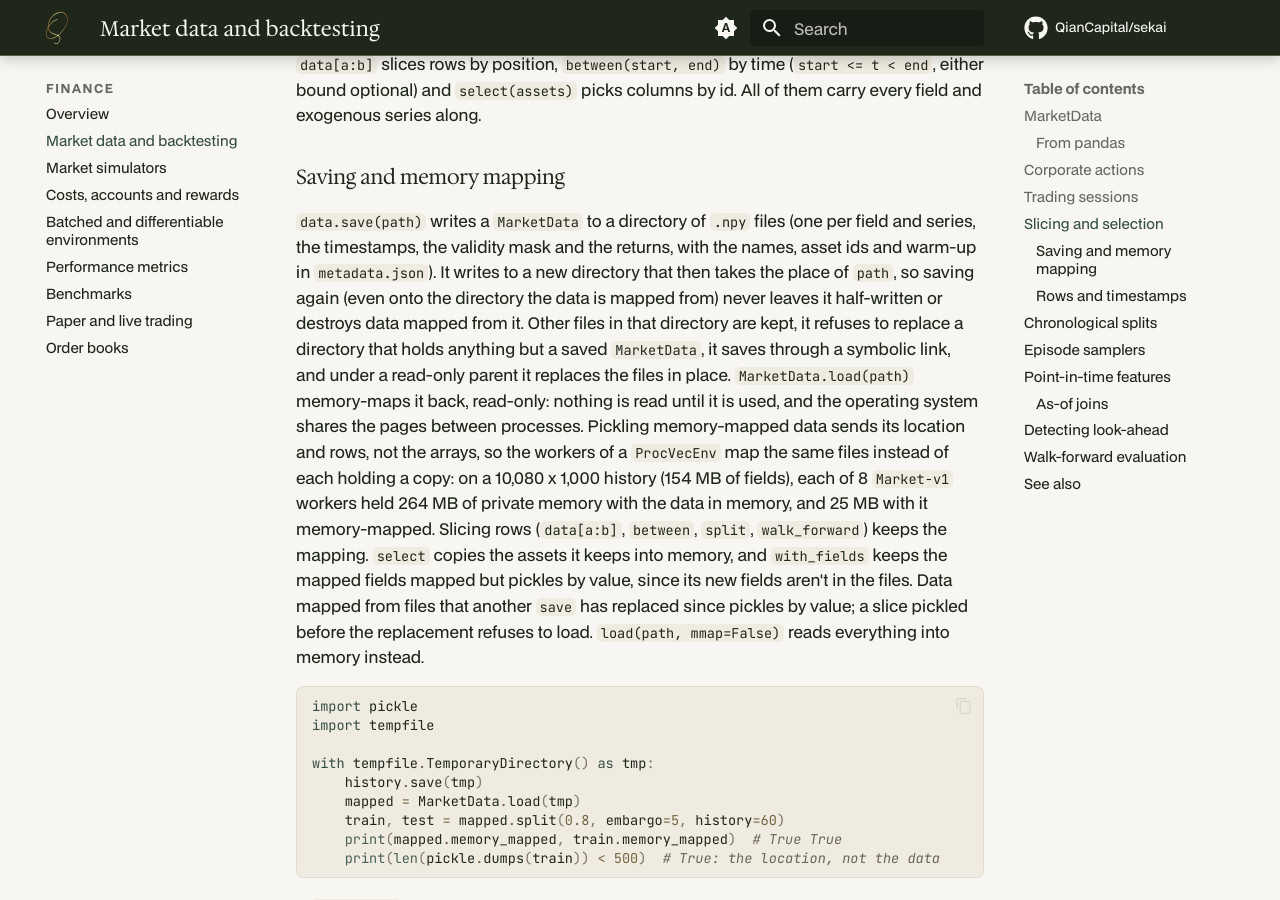
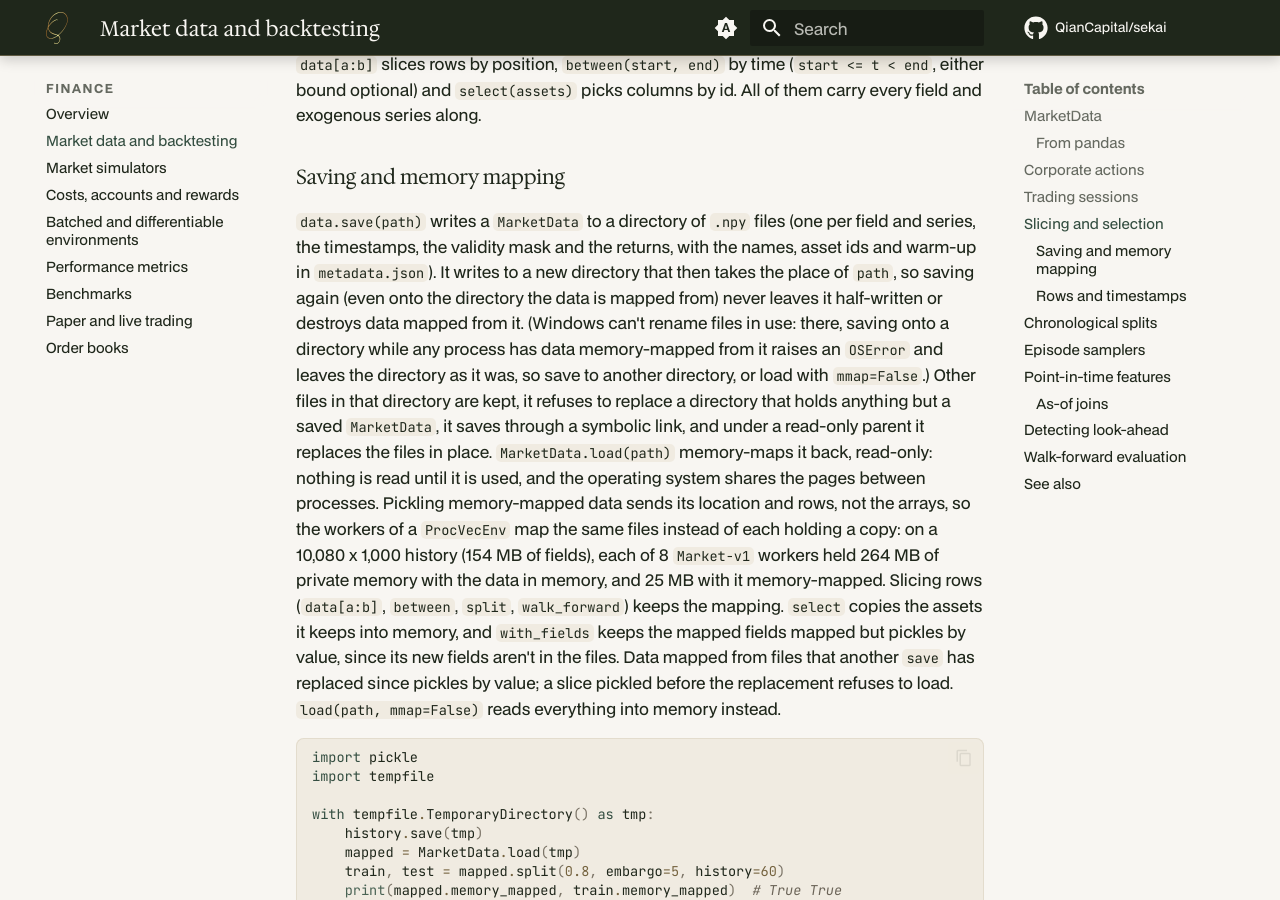
Before and after one commit to QianCapital/sekai, an MkDocs documentation site: the page built from docs/finance/data.md, in a window 1280 px wide and 900 px high, scrolled down 5931 px. Built offline with MkDocs 1.6.1 and Material for MkDocs 9.7.7, drawn with Linux system fonts in a browser that asks for light colours; comment, search, counter and statistics services are not loaded.

Commit message:
Prepare the 0.3.0 release
Version 0.3.0. The changelog entry is dated 2026-11-21, with a summary, a
new empty Unreleased section and compare links; CITATION and SECURITY.md's
supported versions follow. TRADEMARKS is as reviewed, re-wrapped to the
file's width. The data guide says what save() does on Windows while the
files are memory-mapped. The changelog's speed figures come from the final
12-pair runs against 0.2.0.

Co-Authored-By: Claude Opus 5.5 <noreply@anthropic.com>

```diff
--- a/docs/finance/data.md
+++ b/docs/finance/data.md
@@ -227,11 +227,14 @@ field and exogenous series along.
 series, the timestamps, the validity mask and the returns, with the names, asset ids and
 warm-up in `metadata.json`). It writes to a new directory that then takes the place of
 `path`, so saving again (even onto the directory the data is mapped from) never leaves it
-half-written or destroys data mapped from it. Other files in that directory are kept, it
-refuses to replace a directory that holds anything but a saved `MarketData`, it saves
-through a symbolic link, and under a read-only parent it replaces the files in place. `MarketData.load(path)` memory-maps it back, read-only:
-nothing is read until it is used, and the operating system shares the pages between
-processes. Pickling memory-mapped data sends its location and rows, not the arrays, so
+half-written or destroys data mapped from it. (Windows can't rename files in use: there,
+saving onto a directory while any process has data memory-mapped from it raises an
+`OSError` and leaves the directory as it was, so save to another directory, or load with
+`mmap=False`.) Other files in that directory are kept, it refuses to replace a directory
+that holds anything but a saved `MarketData`, it saves through a symbolic link, and under
+a read-only parent it replaces the files in place. `MarketData.load(path)` memory-maps it
+back, read-only: nothing is read until it is used, and the operating system shares the
+pages between processes. Pickling memory-mapped data sends its location and rows, not the arrays, so
 the workers of a `ProcVecEnv` map the same files instead of each holding a copy: on a
 10,080 x 1,000 history (154 MB of fields), each of 8 `Market-v1` workers held 264 MB of
 private memory with the data in memory, and 25 MB with it memory-mapped. Slicing rows
--- a/sekai/_version.py
+++ b/sekai/_version.py
@@ -1 +1 @@
-__version__ = "0.3.0.dev0"
+__version__ = "0.3.0"
```
Also changed, not shown: CHANGELOG.md (+13 -4 lines), SECURITY.md (+2 -2 lines), 2 other files.
